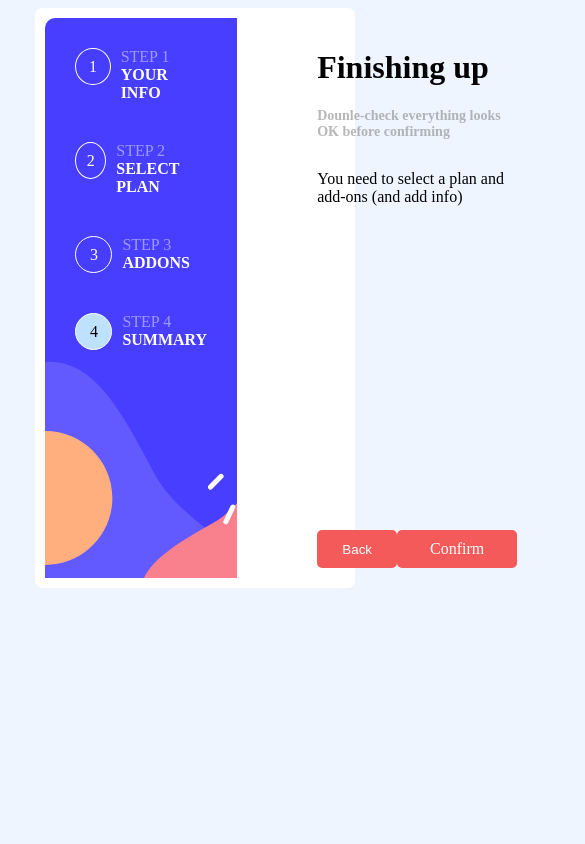
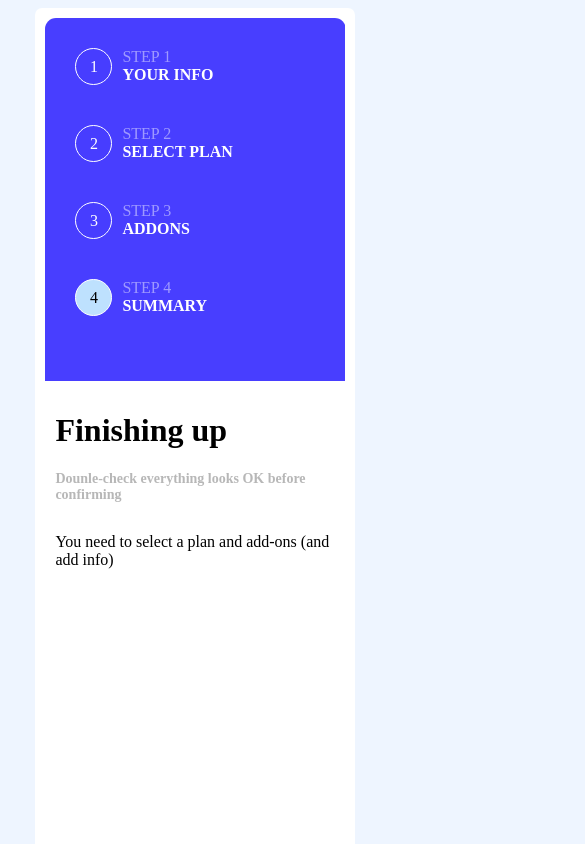
Before and after one commit to NovikovIlya/FrontendMentorMultistepForm, a React (Vite) app: page /summary in a window 390 px wide. Shown: the top 844 px of the page, 585 px wide, since content can reach past the window. Built offline with nearby package versions, Linux system fonts and the light colour scheme.

Commit message:
Добавлена адапативная верстка

```diff
--- a/src/components/CardComponent/CardComponent.module.css
+++ b/src/components/CardComponent/CardComponent.module.css
@@ -54,3 +54,21 @@
     padding-top: 10px;
     padding-bottom: 10px;
 }
+
+@media screen and (max-width: 600px) {
+    .container{
+        display: flex;
+        flex-direction: column;
+        height: 1020px;
+
+    }
+   .right{
+    padding-left: 10px;
+    padding-right: 10px;
+    padding-bottom: 30px;
+    display: flex;
+    justify-content: space-between;
+    height: 100%;
+   }
+
+}
--- a/src/components/Left/Left.module.css
+++ b/src/components/Left/Left.module.css
@@ -48,3 +48,9 @@
     display: flex;
     justify-content: center;
 }
+
+@media screen and (max-width: 768px) {
+    .left{
+        background-size: cover;
+    }
+}
```
